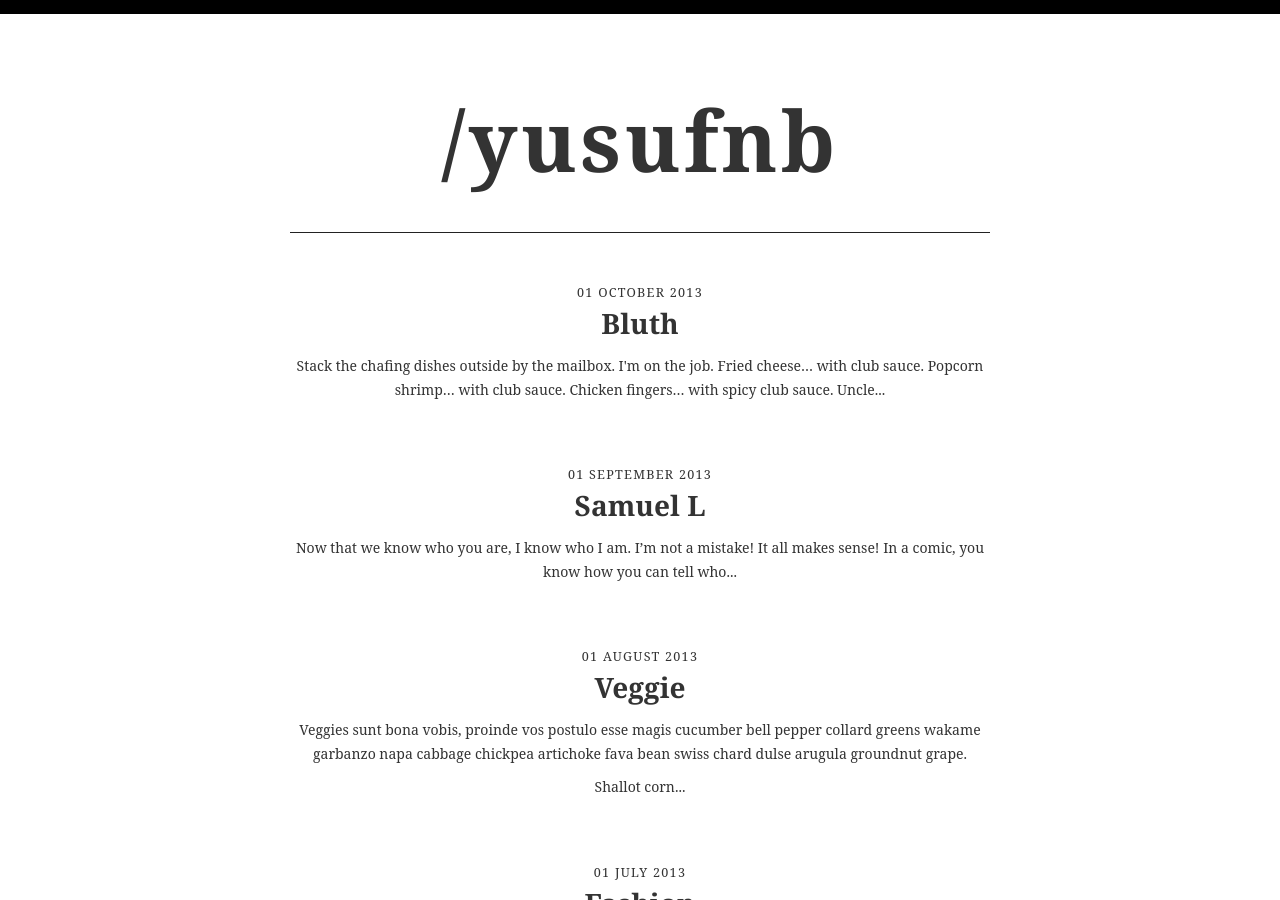
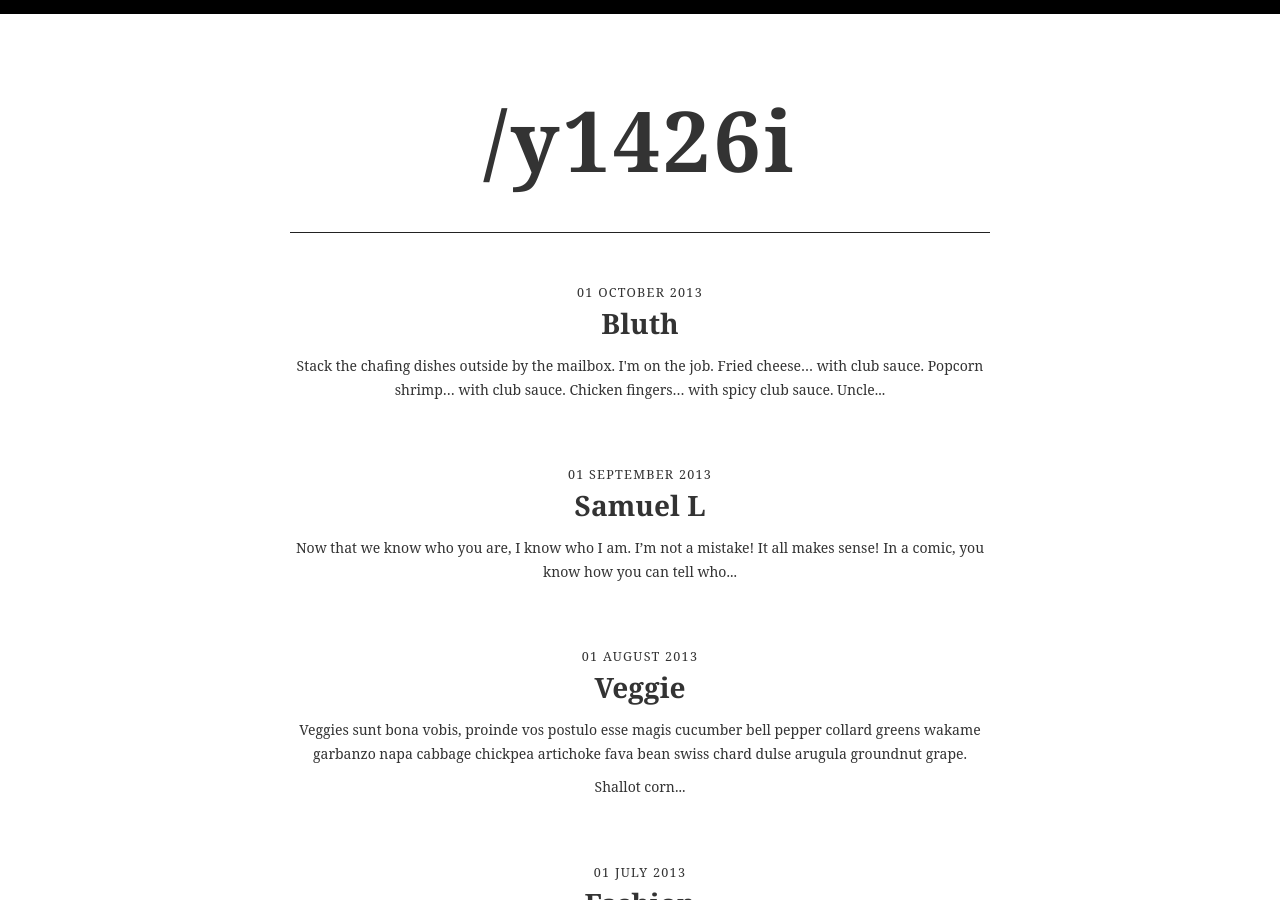
Before and after one commit to yusufnb/yusufnb.github.io, a Jekyll site: the page built from index.html, in a window 1280 px wide and 900 px high. Built offline with Jekyll 4.4.1, drawn with Linux system fonts in a browser that asks for light colours; some web fonts are replaced; the list of posts is cut into pages by our own code.

Commit message:
Update index.html

```diff
--- a/index.html
+++ b/index.html
@@ -9,7 +9,7 @@ title: Mainpage
     <main class="container">
     	<div class="row-fluid">
     		<section class="content">
-    		  <h1>/yusufnb</h1>
+    		  <h1>/y1426i</h1>
     		</section>
     		<ul class="entries">
     		{% for post in paginator.posts %}
```
